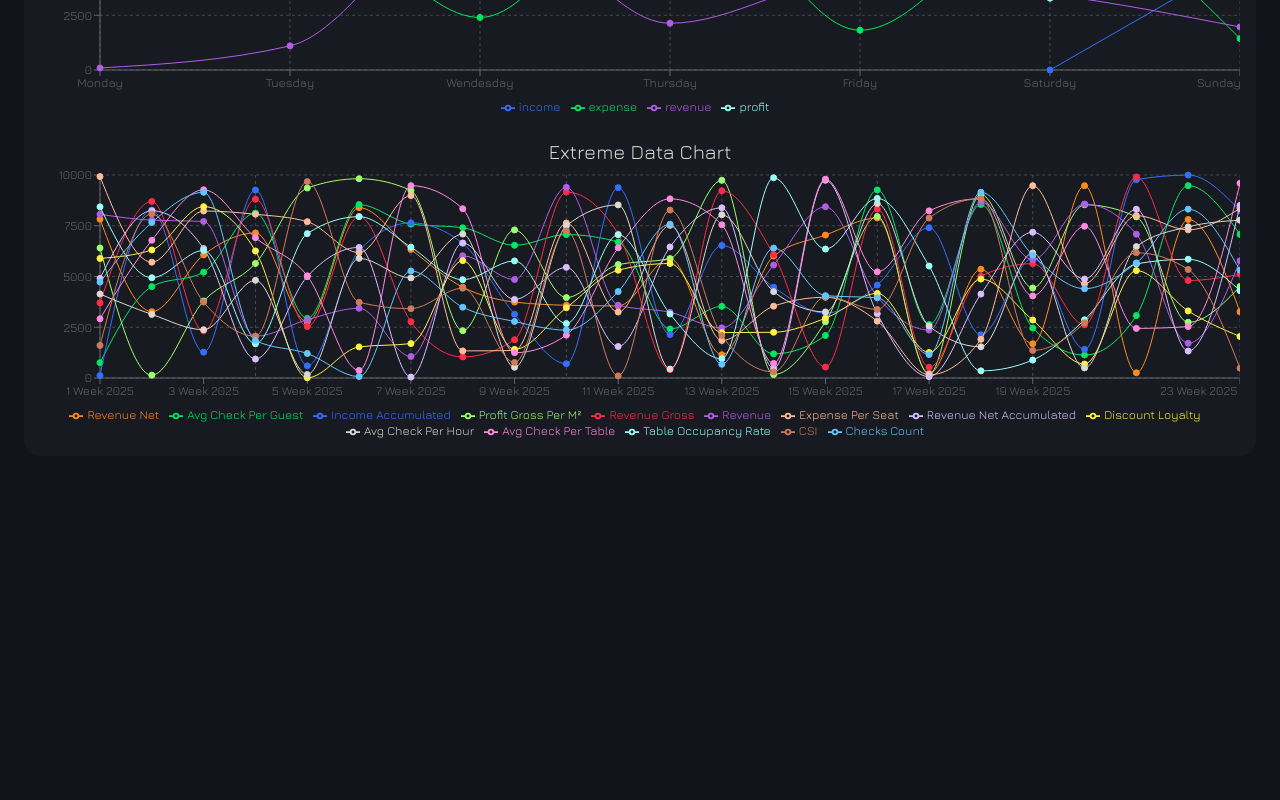
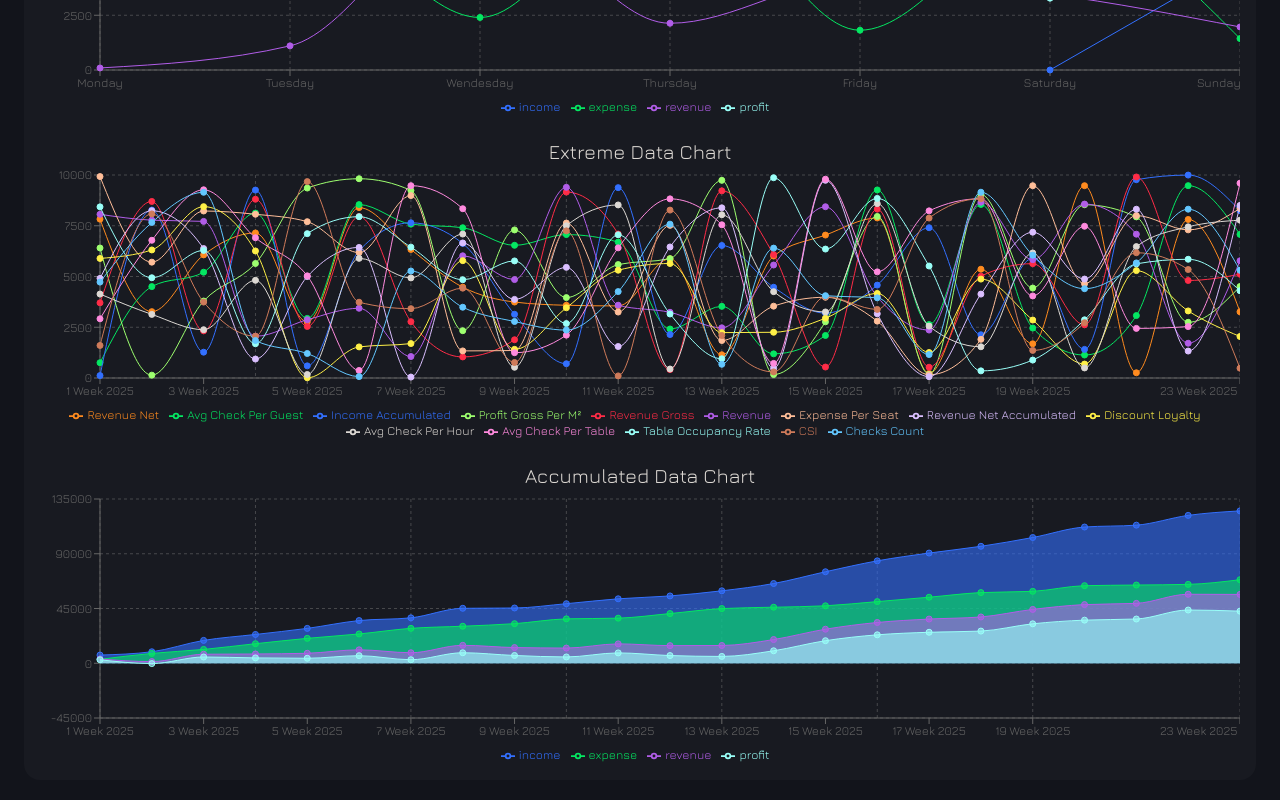
Before and after one commit to toqaewa/ui-kit-sandbox, a React (Create React App) app: page / in a window 1280 px wide. Shown: the part 548-1348 px from the top of the page. Before the commit the page ends 1028 px from the top, so only its background shows below. Built offline with nearby package versions, Linux system fonts and the light colour scheme.

Commit message:
feat: accumulated data chart

```diff
--- a/src/App.tsx
+++ b/src/App.tsx
@@ -3,6 +3,7 @@ import './App.css';
 import BadDataChart from './Charts/BadDataChart';
 import RandomDataChart from './Charts/RandomDataChart';
 import ExtremeDataChart from './Charts/ExtremeDataChart';
+import AccumulatedDataChart from './Charts/AccumulatedDataChart';
 
 function App() {
   return (
@@ -11,6 +12,7 @@ function App() {
         <RandomDataChart />
         <BadDataChart />
         <ExtremeDataChart />
+        <AccumulatedDataChart />
       </div>
     </div>
   );
--- /dev/null
+++ b/src/Charts/AccumulatedDataChart.tsx
@@ -0,0 +1,76 @@
+import React from 'react';
+import {
+    AreaChart,
+    Area,
+    XAxis,
+    YAxis,
+    CartesianGrid,
+    Tooltip,
+    Legend,
+    ResponsiveContainer,
+} from "recharts";
+import CustomTooltip from './CustomTooltip';
+
+const generateRealisticAccumulatedData = (weeksCount: number, year = 2025) => {
+    let accumulatedIncome = 0;
+    let accumulatedExpense = 0;
+
+    return Array.from({ length: weeksCount }, (_, i) => {
+      const weeklyIncome = Math.round(Math.random() * 10000);
+      const weeklyExpense = Math.round(Math.random() * 5000); // расходы делаю поменьше
+
+      accumulatedIncome += weeklyIncome;
+      accumulatedExpense += weeklyExpense;
+
+      const revenue = accumulatedIncome - accumulatedExpense;
+      const profit = revenue - accumulatedExpense * 0.2; // понижающий коэффициент, типа НДС 20%
+
+      return {
+        name: `${i + 1} Week ${year}`,
+        income: accumulatedIncome,
+        expense: accumulatedExpense,
+        revenue: revenue,
+        profit: Math.round(profit),
+      };
+    });
+  };
+
+const data = generateRealisticAccumulatedData(23);
+
+function AccumulatedDataChart() {
+  return (
+    <div style={{ width: '100%', height: 300 }}>
+        <span className='title'>Accumulated Data Chart</span>
+        <ResponsiveContainer>
+            <AreaChart
+                data={data}
+                margin={{
+                    top: 12,
+                    right: 0,
+                    left: 0,
+                    bottom: 24,
+                  }}
+            >
+                <CartesianGrid strokeDasharray="3 3" stroke='#777677' strokeOpacity={0.5} />
+                <XAxis className="App" dataKey="name" interval={"preserveStartEnd"} />
+                <YAxis className="App" />
+                <Tooltip
+                    content={<CustomTooltip />}
+                    cursor={{
+                        strokeDasharray: "3 3",
+                        stroke: '#777677',
+                        strokeOpacity: 0.5,
+                    }}
+                />
+                <Legend />
+                <Area type="monotone" dataKey="income" stroke="#3370FF" fill="#3370FF" dot={{ fill: '#3370FF' }} activeDot={{ stroke: '#3370FF', strokeWidth: 2 }} />
+                <Area type="monotone" dataKey="expense" stroke="#04E762" fill="#04E762" dot={{ fill: '#04E762' }} activeDot={{ stroke: '#04E762', strokeWidth: 2 }} />
+                <Area type="monotone" dataKey="revenue" stroke="#B15DE8" fill="#B15DE8" dot={{ fill: '#B15DE8' }} activeDot={{ stroke: '#B15DE8', strokeWidth: 2 }} />
+                <Area type="monotone" dataKey="profit" stroke="#99FFF8" fill="#99FFF8" dot={{ fill: '#99FFF8' }} activeDot={{ stroke: '#99FFF8', strokeWidth: 2 }} />
+            </AreaChart>
+        </ResponsiveContainer>
+    </div>
+  );
+}
+
+export default AccumulatedDataChart;
```
